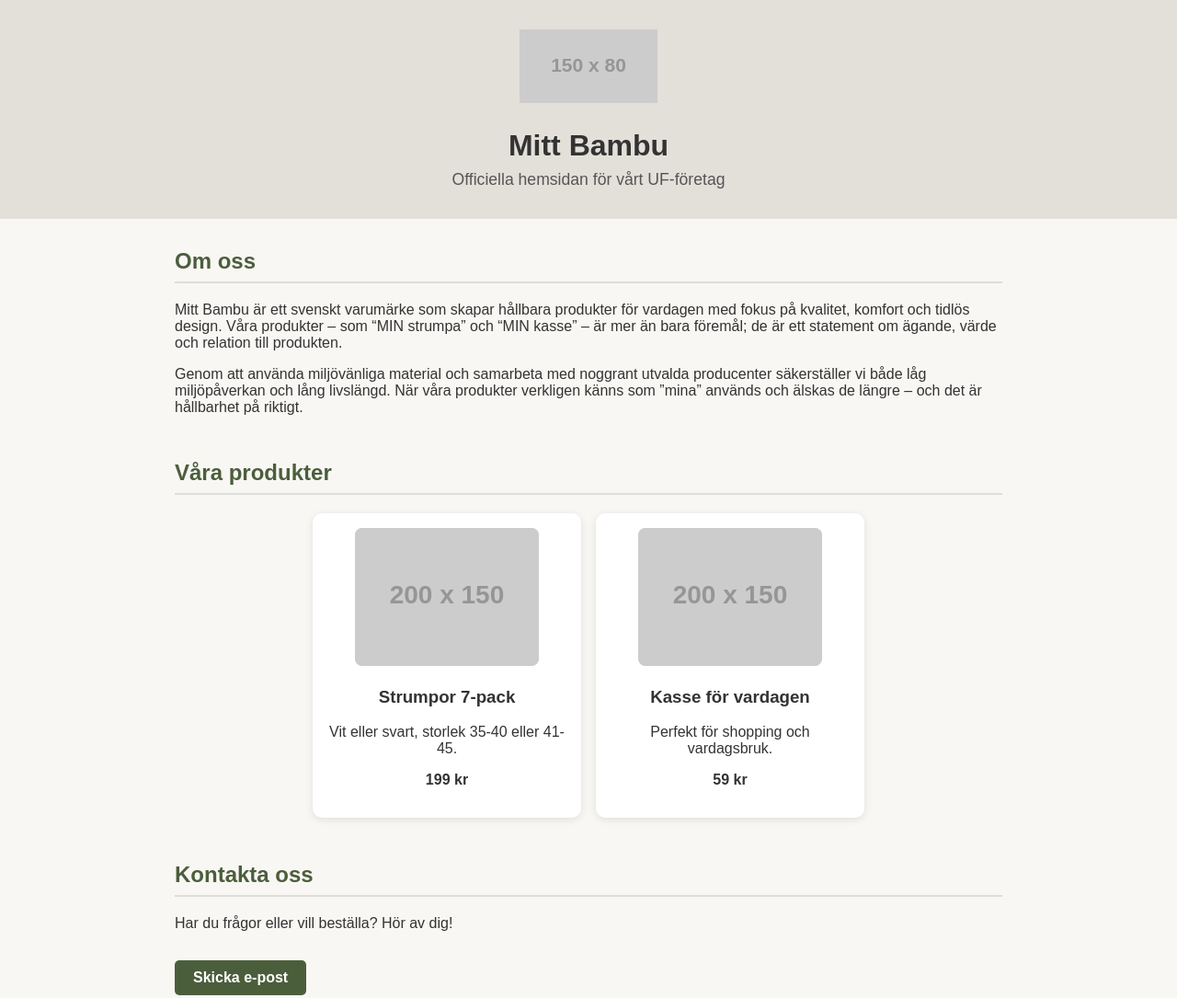
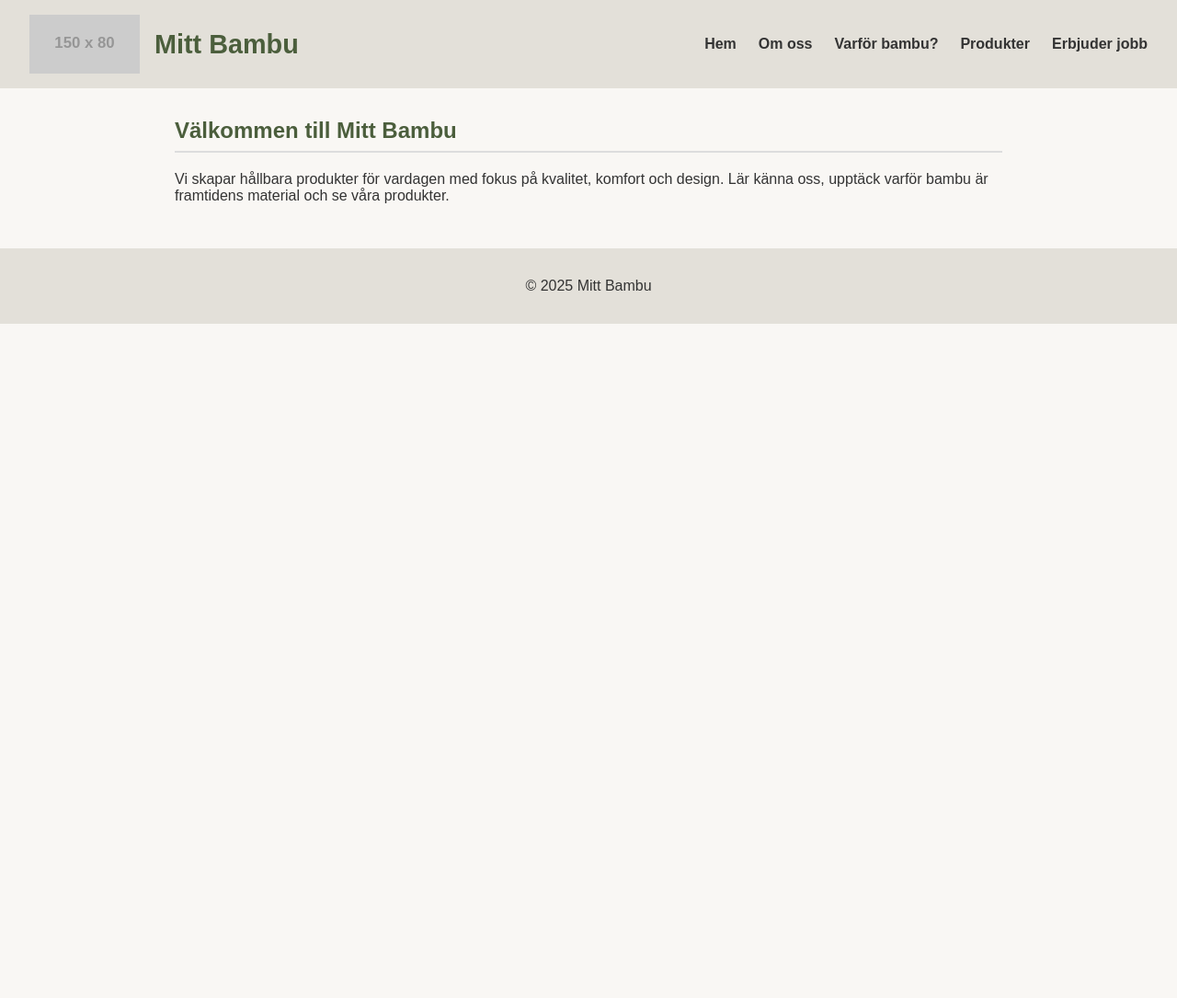
Before and after one commit to Mittbambu/mittbambu.github.io, a plain HTML site: page index.html in a window 1280 px wide. Shown: the top 1085 px of the page at 92% size. After the commit the page ends 800 px from the top, so only its background shows below. Drawn offline with Linux system fonts and the light colour scheme; placeholder pictures from the web are drawn by us.

Commit message:
Update index.html

```diff
--- a/index.html
+++ b/index.html
@@ -15,24 +15,40 @@
 
     header {
       background-color: #e3e0d9;
-      padding: 2rem;
-      text-align: center;
+      padding: 1rem 2rem;
+      display: flex;
+      align-items: center;
+      justify-content: space-between;
+      flex-wrap: wrap;
     }
 
     header img {
-      max-width: 150px;
-      margin-bottom: 1rem;
+      max-width: 120px;
     }
 
     header h1 {
-      margin: 0.5rem 0;
-      font-size: 2rem;
+      margin: 0;
+      font-size: 1.8rem;
+      color: #4b5e3c;
     }
 
-    header p {
+    nav ul {
+      list-style: none;
+      display: flex;
+      gap: 1.5rem;
       margin: 0;
-      font-size: 1.1rem;
-      color: #555;
+      padding: 0;
+    }
+
+    nav a {
+      text-decoration: none;
+      color: #333;
+      font-weight: bold;
+      transition: color 0.3s;
+    }
+
+    nav a:hover {
+      color: #4b5e3c;
     }
 
     main {
@@ -42,7 +58,17 @@
     }
 
     section {
+      display: none;
       margin-bottom: 3rem;
+      opacity: 0;
+      transform: translateY(20px);
+      transition: opacity 0.6s ease, transform 0.6s ease;
+    }
+
+    section.active {
+      display: block;
+      opacity: 1;
+      transform: translateY(0);
     }
 
     h2 {
@@ -65,6 +91,12 @@
       box-shadow: 0 2px 8px rgba(0,0,0,0.1);
       width: 260px;
       text-align: center;
+      transition: transform 0.3s, box-shadow 0.3s;
+    }
+
+    .product:hover {
+      transform: translateY(-5px);
+      box-shadow: 0 4px 12px rgba(0,0,0,0.15);
     }
 
     .product img {
@@ -84,6 +116,12 @@
       text-decoration: none;
       border-radius: 5px;
       font-weight: bold;
+      transition: background-color 0.3s, transform 0.2s;
+    }
+
+    .button:hover {
+      background-color: #3a492f;
+      transform: scale(1.05);
     }
 
     footer {
@@ -96,24 +134,58 @@
 <body>
 
 <header>
-  <!-- Logga -->
-  <img src="https://via.placeholder.com/150x80?text=Din+Logga+Här" alt="Mitt Bambu Logga">
-  <h1>Mitt Bambu</h1>
-  <p>Officiella hemsidan för vårt UF-företag</p>
+  <div style="display: flex; align-items: center; gap: 1rem;">
+    <img src="https://via.placeholder.com/150x80?text=Mitt+Bambu" alt="Mitt Bambu Logga">
+    <h1>Mitt Bambu</h1>
+  </div>
+  <nav>
+    <ul>
+      <li><a href="#hem" onclick="showPage('hem')">Hem</a></li>
+      <li><a href="#omoss" onclick="showPage('omoss')">Om oss</a></li>
+      <li><a href="#varfor" onclick="showPage('varfor')">Varför bambu?</a></li>
+      <li><a href="#produkter" onclick="showPage('produkter')">Produkter</a></li>
+      <li><a href="#jobb" onclick="showPage('jobb')">Erbjuder jobb</a></li>
+    </ul>
+  </nav>
 </header>
 
 <main>
-  <section>
+  <section id="hem" class="active">
+    <h2>Välkommen till Mitt Bambu</h2>
+    <p>Vi skapar hållbara produkter för vardagen med fokus på kvalitet, komfort och design. Lär känna oss, upptäck varför bambu är framtidens material och se våra produkter.</p>
+  </section>
+
+  <section id="omoss">
     <h2>Om oss</h2>
     <p>
       Mitt Bambu är ett svenskt varumärke som skapar hållbara produkter för vardagen med fokus på kvalitet, komfort och tidlös design. Våra produkter – som “MIN strumpa” och “MIN kasse” – är mer än bara föremål; de är ett statement om ägande, värde och relation till produkten.
     </p>
     <p>
-      Genom att använda miljövänliga material och samarbeta med noggrant utvalda producenter säkerställer vi både låg miljöpåverkan och lång livslängd. När våra produkter verkligen känns som ”mina” används och älskas de längre – och det är hållbarhet på riktigt.
+      Vårt mål är att förändra synen på konsumtion. När våra produkter känns som "mina" används de längre, älskas mer och bidrar till ett mer hållbart samhälle.
     </p>
   </section>
 
-  <section>
+  <section id="varfor">
+    <h2>Varför bambu?</h2>
+    <p>
+      Bambu är framtidens material. Det är miljövänligt, kräver ingen konstbevattning och växer snabbt utan bekämpningsmedel. Bambu absorberar även mer koldioxid än många andra växter, vilket gör det till ett klimatsmart val.
+    </p>
+    <h3>Naturliga egenskaper</h3>
+    <ul>
+      <li>Hypoallergen – skonsam för känslig hud.</li>
+      <li>Naturligt antibakteriell – plaggen håller sig fräscha längre.</li>
+      <li>Andningsbart och temperaturreglerande material.</li>
+    </ul>
+    <h3>Vattenbehov</h3>
+    <p>
+      En bomullströja kan kräva upp till <strong>2700 liter vatten</strong> att producera. Bambu växer främst på regnvatten och kräver därför nästan ingen extra bevattning. Det gör att vi sparar enorma mängder vatten per plagg.
+    </p>
+    <p>
+      Genom att välja bambu minskar vi vår miljöpåverkan och skapar hållbara lösningar för framtiden.
+    </p>
+  </section>
+
+  <section id="produkter">
     <h2>Våra produkter</h2>
     <div class="products">
       <div class="product">
@@ -131,10 +203,14 @@
     </div>
   </section>
 
-  <section>
-    <h2>Kontakta oss</h2>
-    <p>Har du frågor eller vill beställa? Hör av dig!</p>
-    <a href="mailto:kontakt@mittbambu.se" class="button">Skicka e-post</a>
+  <section id="jobb">
+    <h2>Erbjuder jobb</h2>
+    <p>
+      Vi söker drivna ungdomar som vill utvecklas inom sälj. Hos oss får du chansen att arbeta med dörrförsäljning av hållbara produkter och samtidigt bidra till en grönare framtid.
+    </p>
+    <p>
+      Är du social, ambitiös och vill växa både personligt och professionellt? Då är Mitt Bambu rätt plats för dig.
+    </p>
   </section>
 </main>
 
@@ -142,5 +218,16 @@
   <p>© 2025 Mitt Bambu</p>
 </footer>
 
+<script>
+  function showPage(pageId) {
+    const sections = document.querySelectorAll('main section');
+    sections.forEach(section => {
+      section.classList.remove('active');
+    });
+    const target = document.getElementById(pageId);
+    target.classList.add('active');
+  }
+</script>
+
 </body>
 </html>
```
